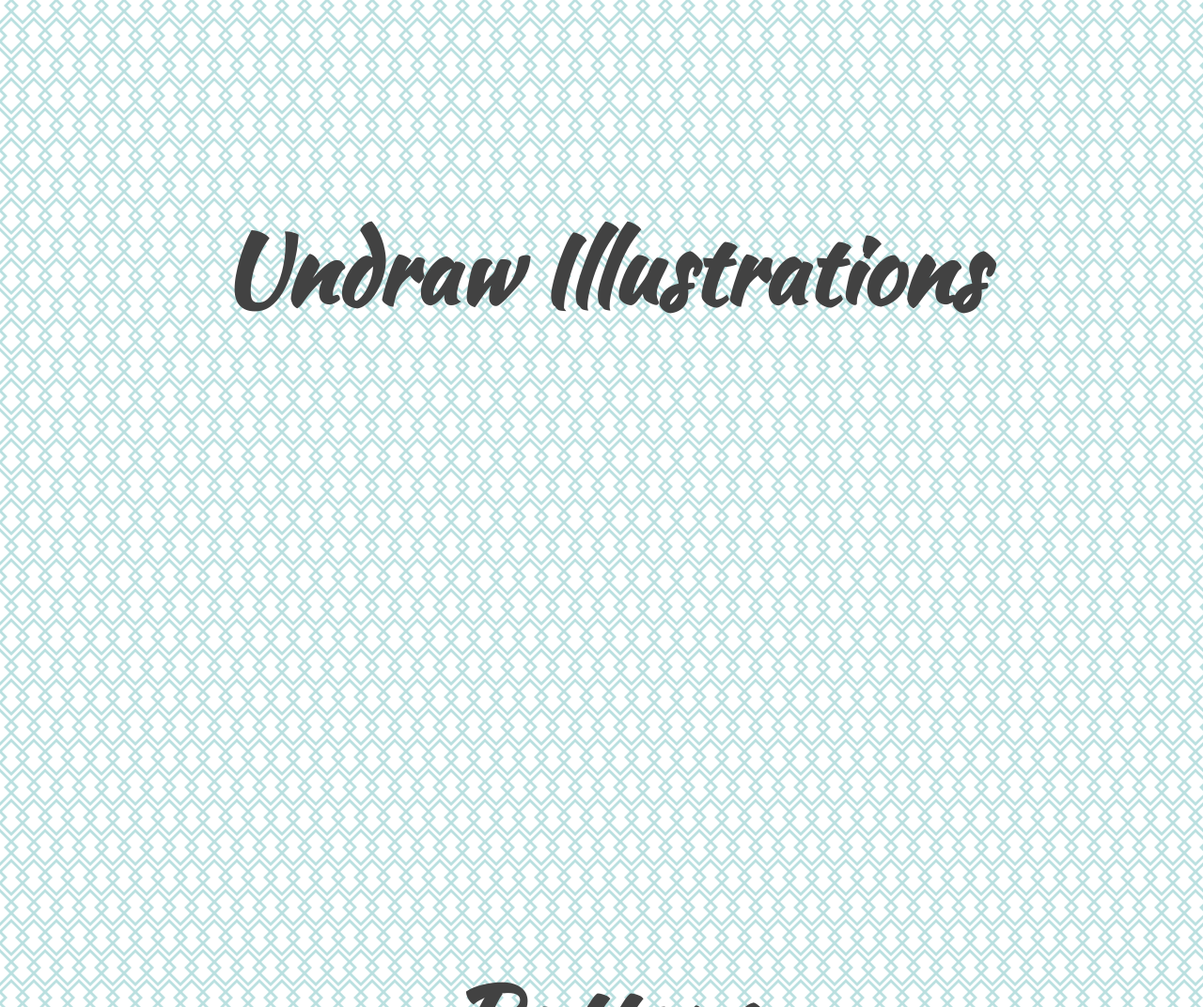
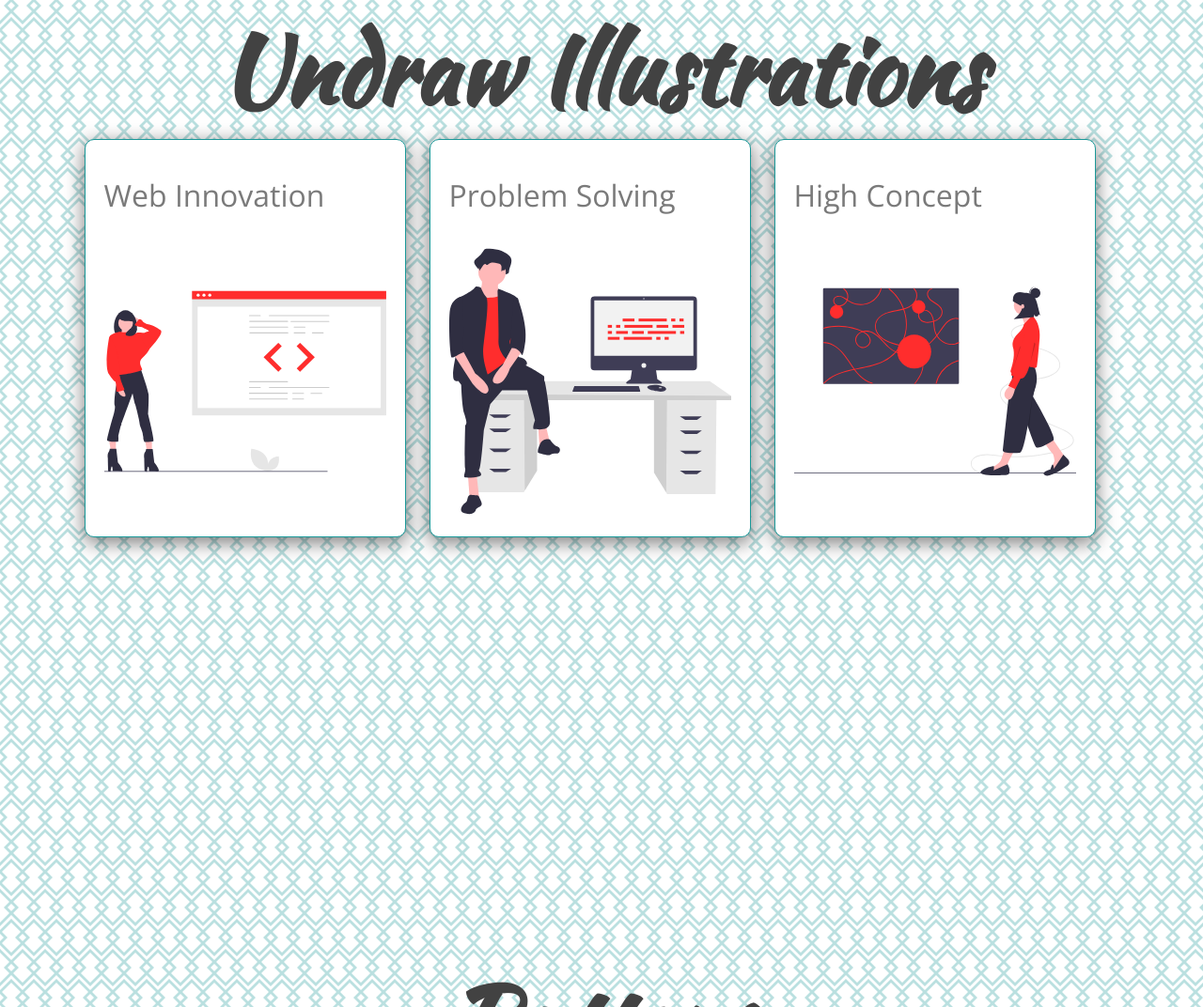
Before and after one commit to rachel-padworski/dark-and-light-mode, a plain HTML site: page index.html in a window 1280 px wide. Shown: the part 954-2026 px from the top of the page at 94% size. Drawn offline with nearby package versions, Linux system fonts and the light colour scheme.

Commit message:
adds images to undraw illustrations

```diff
--- a/index.html
+++ b/index.html
@@ -26,6 +26,20 @@
     <!-- About Section -->
     <section id="about">
         <h1>Undraw Illustrations</h1>
+        <div class="about-container">
+            <div class="image-container">
+                <h2>Web Innovation</h2>
+                <img src="img/undraw_proud_coder_light.svg" alt="Proud Coder" id="image1">
+            </div>
+            <div class="image-container">
+                <h2>Problem Solving</h2>
+                <img src="img/undraw_feeling_proud_light.svg" alt="Proud Coder" id="image2">
+            </div>
+            <div class="image-container">
+                <h2>High Concept</h2>
+                <img src="img/undraw_conceptual_idea_light.svg" alt="Proud Coder" id="image3">
+            </div>
+        </div>
     </section>
     <!-- Project Section -->
     <section id="projects">
--- a/style.css
+++ b/style.css
@@ -1,4 +1,4 @@
-@import url('https://fonts.googleapis.com/css2?family=Kaushan+Script&family=Open+Sans&display=swap');
+@import url('https://fonts.googleapis.com/css2?family=Kaushan+Script&family=Open+Sans&family=Oswald&display=swap');
 
 :root {
   --primary-color: rgb(255, 92, 92);
@@ -47,6 +47,7 @@ h1 {
   font-family: 'Kaushan Script', cursive;}
 
 h2 {
+  color: var(--on-background-alt);
   font-size: 32px;
   font-weight: normal;
 }
@@ -55,6 +56,7 @@ h2 {
 nav {
   z-index: 10;
   position: fixed;
+  font-family: 'Oswald', sans-serif;
   font-size: 24px;
   letter-spacing: 3px;
   padding: 25px;
```
Also changed, not shown: 1 other file.
